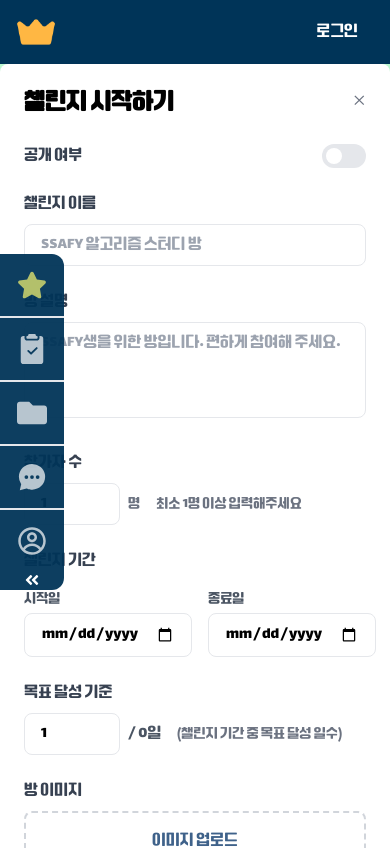
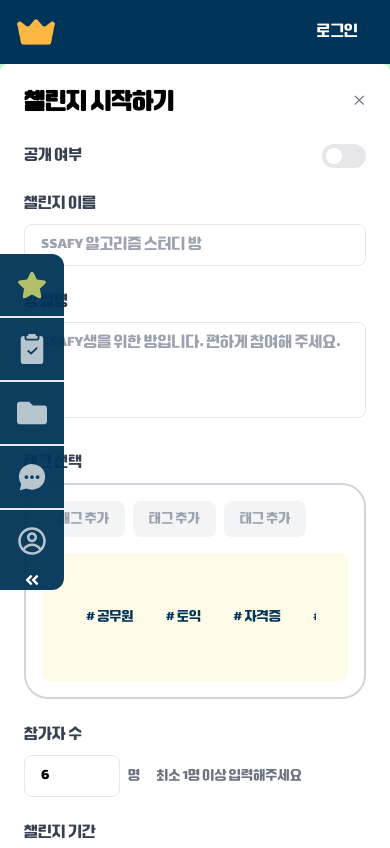
Before and after one commit to namgi2386/DreamMoA, a React (Vite) app in the folder FE/: page /challenge/create in a window 390 px wide. Shown: the top 848 px of the page. Built offline with nearby package versions, Linux system fonts and the light colour scheme; what @xeger/quill-image-actions, @xeger/quill-image-formats would draw is missing.

Commit message:
Feat: 태그 선택 기능 - common/tags/EditableTagList 컴포넌트 사용

```diff
--- a/FE/src/components/challenge/challengeEdit/ChallengeCreateForm.jsx
+++ b/FE/src/components/challenge/challengeEdit/ChallengeCreateForm.jsx
@@ -1,19 +1,30 @@
 // src/components/challenge/ChallengeCreateForm.jsx
 import { useState } from "react";
 import { motion } from "framer-motion";
+// 여기서부터는 tag 컴포넌트를 위한 import
+import { useEffect } from "react";
+// import { useRecoilState, useResetRecoilState } from 'recoil';
+import { useRecoilState } from "recoil";
+import { selectedTagsState } from "/src/recoil/atoms/tags/selectedTagsState";
+import EditableTagList from "../../common/tags/EditableTagList";
 
 export default function ChallengeCreateForm() {
-  // FormData 상태에 날짜 필드 추가
+  // selectedTags 상태
+  const [selectedTags, setSelectedTags] = useRecoilState(selectedTagsState);
+  // 태그 편집 모드 상태
+  const [isEdittag, setIsEdittag] = useState(true); // 생성 폼에서는 항상 편집 모드
+
   const [formData, setFormData] = useState({
     title: "",
-    maxParticipants: 1,
+    maxParticipants: 6,
     description: "",
+    tags: [],
     image: null,
-    imagePreview: null,
-    isPublic: false,
     startDate: "",
     expireDate: "",
-    standard: 1, // 목표 달성 기준
+    standard: 1,
+    isPublic: false,
+    imagePreview: null,
   });
 
   // 입력 핸들러
@@ -119,11 +130,28 @@ export default function ChallengeCreateForm() {
     e.preventDefault();
     // API 호출 로직 추가
 
+    // selectedTags를 formData에 포함
+    const submitData = {
+      ...formData,
+      tags: selectedTags,
+      isPrivate: !formData.isPublic, // API 스펙에 맞게 변환
+    };
+
     console.log("Form submitted:", formData);
   };
+
   const exitButton = () => {
     console.log("종료");
   };
+
+  // 컴포넌트가 언마운트될 때 selectedTags 초기화
+  useEffect(() => {
+    setSelectedTags([]); // 컴포넌트 마운트 시 태그 초기화
+
+    return () => {
+      setSelectedTags([]); // 컴포넌트 언마운트 시 태그 초기화
+    };
+  }, [setSelectedTags]);
 
   return (
     <>
@@ -186,6 +214,15 @@ export default function ChallengeCreateForm() {
             />
           </div>
 
+          {/* 태그 선택 컴포넌트 추가 */}
+          <div>
+            <label className="block text-gray-700 mb-2">태그 선택</label>
+            <EditableTagList
+              isEdittag={isEdittag}
+              setIsEdittag={setIsEdittag}
+              initialTags={[]}
+            />
+          </div>
           {/* 참가자 수 선택 */}
           {/* <div>
             <label className="block text-gray-700 mb-2">참가자 수</label>
```
Also changed, not shown: FE/src/components/common/tags/EditableTagList.jsx (renamed from FE/src/components/common/tags/EdittableTagList.jsx, +4 -13 lines).
